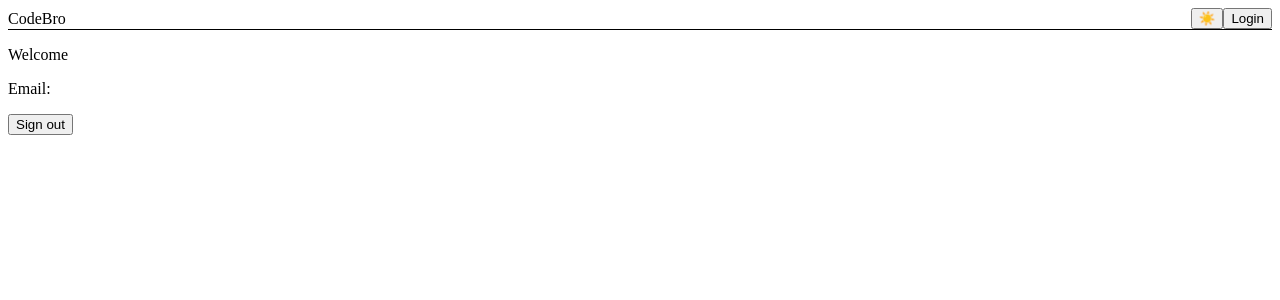
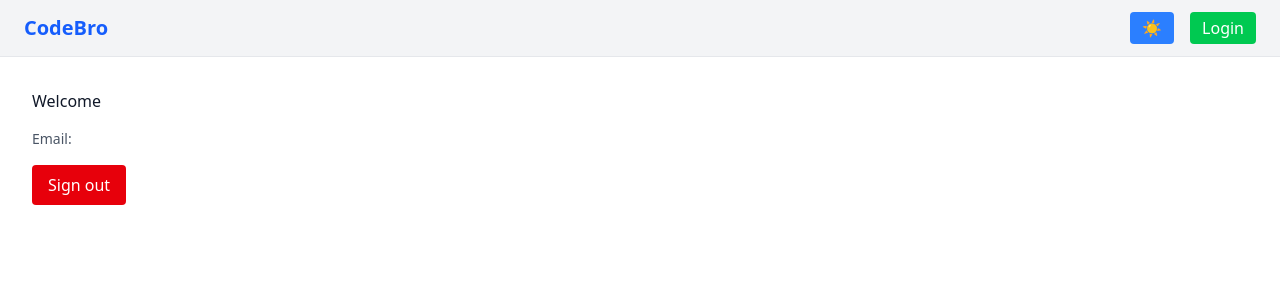
Before and after one commit to CHARANCHERRY123456/code-bro, a Next.js app in the folder client/: page / in a window 1280 px wide. Shown: the top 300 px of the page. Built offline with nearby package versions, Linux system fonts and the light colour scheme; no server answers.

Commit message:
fix : make the tailwind css working without cdn and give offline support

```diff
--- a/client/postcss.config.cjs
+++ /dev/null
@@ -1,7 +0,0 @@
-// CommonJS PostCSS config so Next.js/PostCSS reliably pick up Tailwind
-module.exports = {
-  plugins: {
-    '@tailwindcss/postcss': {},
-    autoprefixer: {},
-  },
-};
--- a/client/postcss.config.mjs
+++ b/client/postcss.config.mjs
@@ -1,7 +1,7 @@
 const config = {
   plugins: {
-    '@tailwindcss/postcss': {},
-    autoprefixer: {},
+    "@tailwindcss/postcss": {},
   },
 };
+
 export default config;
--- a/client/src/app/(dashboard)/projects/[projectId]/components/ProjectSidebar.jsx
+++ b/client/src/app/(dashboard)/projects/[projectId]/components/ProjectSidebar.jsx
@@ -18,7 +18,6 @@ export default function ProjectSidebar({ projectId, onSelect, selectedNodeId = n
   const addInputRef = useRef(null);
 
   useEffect(() => {
-    // clear cached children when refresh changes so newly created nodes show up
     setChildrenMap({});
     setExpanded({});
 
--- a/client/src/app/globals.css
+++ b/client/src/app/globals.css
@@ -1,17 +1 @@
-@tailwind base;
-@tailwind components;
-@tailwind utilities;
-
-/* Global page settings */
-:root {
-	color-scheme: light;
-}
-
-html, body, #__next {
-	height: 100%;
-}
-
-/* NOTE: Avoid using @apply here for bg/text colors because some build setups
-	 may not expose all utilities at the point @apply runs. Instead we add
-	 Tailwind classes directly to the <body> element in `app/layout.js`.
-*/
+@import "tailwindcss";
--- a/client/src/app/layout.js
+++ b/client/src/app/layout.js
@@ -6,12 +6,7 @@ import ThemeProvider from "@/app/ThemeProvider";
 export default function RootLayout({ children }) {
   return (
     <html lang="en" suppressHydrationWarning>
-      {/* Inject Tailwind CDN in development only as a debug fallback so utilities render while we troubleshoot PostCSS */}
-      <head>
-        {process.env.NODE_ENV !== 'production' && (
-          <script src="https://cdn.tailwindcss.com"></script>
-        )}
-      </head>
+      <head />
       <body className="bg-white text-gray-900 antialiased dark:bg-slate-900 dark:text-gray-100">
         <ThemeProvider>
           <SessionWrapper>
--- a/client/tailwind.config.js
+++ /dev/null
@@ -1,14 +0,0 @@
-/** @type {import('tailwindcss').Config} */
-module.exports = {
-  content: [
-    "./src/app/**/*.{js,jsx,ts,tsx}",
-    "./src/components/**/*.{js,jsx,ts,tsx}",
-    "./src/**/*.{js,jsx,ts,tsx}",
-  ],
-  theme: {
-    extend: {},
-  },
-  // Use class-based dark mode so `dark:` utilities work with next-themes
-  darkMode: 'class',
-  plugins: [],
-};
```
Also changed, not shown: client/package.json (+5 -7 lines), 1 other file (tests, documents, lock files or other folders).
